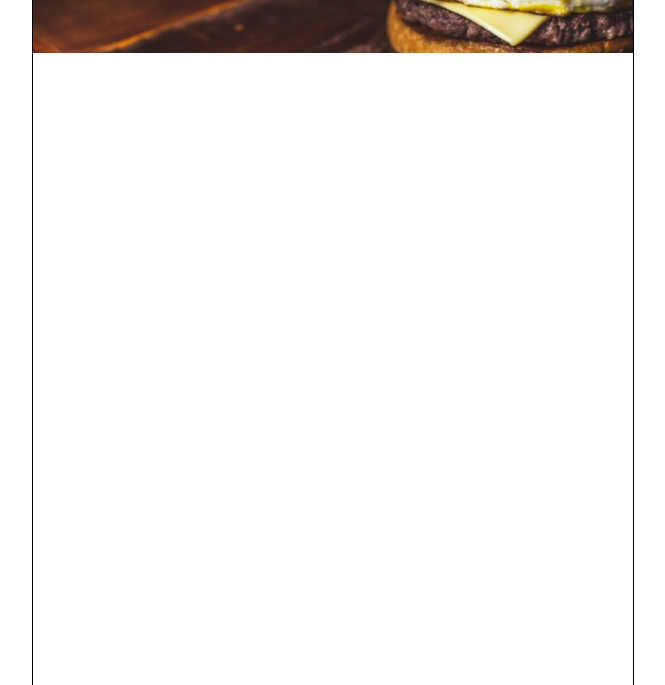
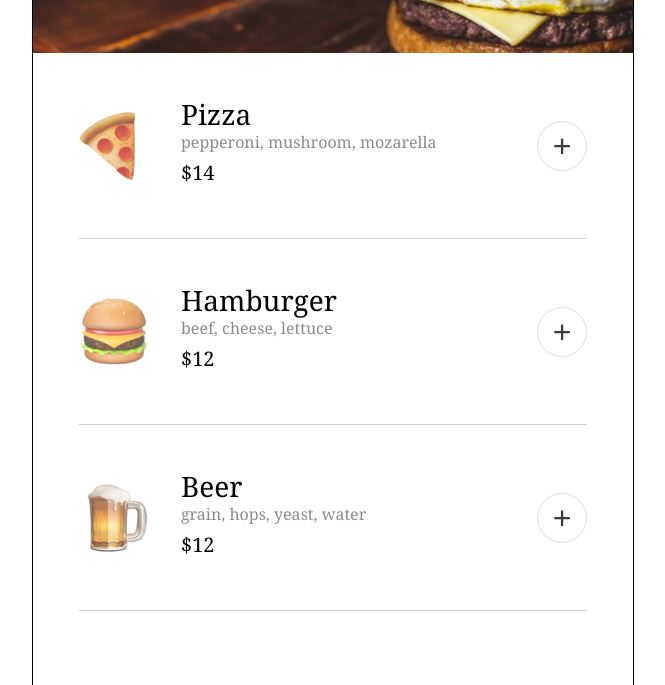
Before and after one commit to devavratravetkar/restaurant_ordering, a plain HTML site: page index.html in a window 1280 px wide. Shown: the part 115-800 px from the top of the page, without its empty margins (307-972 px from the left). Drawn offline with Linux system fonts and the light colour scheme; a web font is replaced by a local one.

Commit message:
app "default state" complete

```diff
--- a/data.js
+++ b/data.js
@@ -1,23 +1,23 @@
 export const menuArray = [
     {
+        image: 'pizza.png',
         name: "Pizza",
         ingredients: ["pepperoni", "mushroom", "mozarella"],
+        price: 14,
         id: 0,
-        price: 14,
-        emoji: "🍕"
     },
     {
+        image: 'hamburger.png',
         name: "Hamburger",
         ingredients: ["beef", "cheese", "lettuce"],
         price: 12,
-        emoji: "🍔",
-        id: 1
+        id: 1,
     },
-        {
+    {
+        image: 'beer.png',
         name: "Beer",
         ingredients: ["grain, hops, yeast, water"],
         price: 12,
-        emoji: "🍺",
-        id: 2
+        id: 2,
     }
 ]
--- a/index.css
+++ b/index.css
@@ -26,15 +26,82 @@ header section {
 h1, h2 {
     color: #FFF;
     font-weight: normal;
-    margin-bottom: 19px;
 }
 
 h1 {
     font-size: 39px;
     line-height: 24px;
+    margin-bottom: 19px;
 }
 
 h2 {
     font-size: 23px;
     line-height: 14px;
 }
+
+h3 {
+    font-size: 28px;
+    line-height: 17px;
+    font-weight: normal;
+}
+
+p {
+    color: #8B8B8B;
+    font-size: 16px;
+}
+
+h4 {
+    font-size: 20px;
+    line-height: 24px;
+    font-weight: normal;
+}
+
+article {
+    display: flex;
+    flex-direction: column;
+    font-weight: normal;
+    padding: 0 46px;
+}
+
+article > section {
+    width: 508px;
+    height: 185px;
+    display: flex;
+    align-items: center;
+    border-bottom: 1px solid #D2D2D2;
+}
+
+article section img {
+    width: 70px;
+}
+
+article section section {
+    display: flex;
+    flex-direction: column;
+    align-items: flex-start;
+    margin-left: 32px;
+    margin-right: auto;
+}
+
+article section section p {
+    margin: 8px 0;
+}
+
+article section button {
+    width: 50px;
+    height: 50px;
+    background-color: white;
+    border: 1.5px solid #DEDEDE;
+    border-radius: 50%;
+    font-size: 32px;
+    line-height: 24px;
+    color: #3C3C3C;
+    font-weight: normal;
+    cursor: pointer;
+}
+
+article section button:hover {
+    color: white;
+    background-color: limegreen;
+    border: 1.5px solid limegreen;
+}
--- a/index.html
+++ b/index.html
@@ -13,6 +13,11 @@
                 <h2>The best burgers and pizzas in town.</h2>
             </section>
         </header>
+        <main>
+            <article>
+
+            </article>
+        </main>
 	    <script src="index.js" type="module"></script>
     </body>
 </html>
--- a/index.js
+++ b/index.js
@@ -1,3 +1,19 @@
 import { menuArray } from "./data.js";
 
-console.log(menuArray);
+// console.log(menuArray);
+const container = document.querySelector('article'); // our main content container
+
+// container.innerHTML = '<h3>We will show our interactive menu here...';
+
+menuArray.forEach((item) => {
+    container.innerHTML += `
+        <section id="${item.id}">
+            <img src="./images/${item.image}" alt="${item.name} icon">
+            <section>
+                <h3>${item.name}</h3>
+                <p>${item.ingredients.join(', ')}</p>
+                <h4>$${item.price}</h4>
+            </section>
+            <button>+</button>
+        </section>`
+});
```
